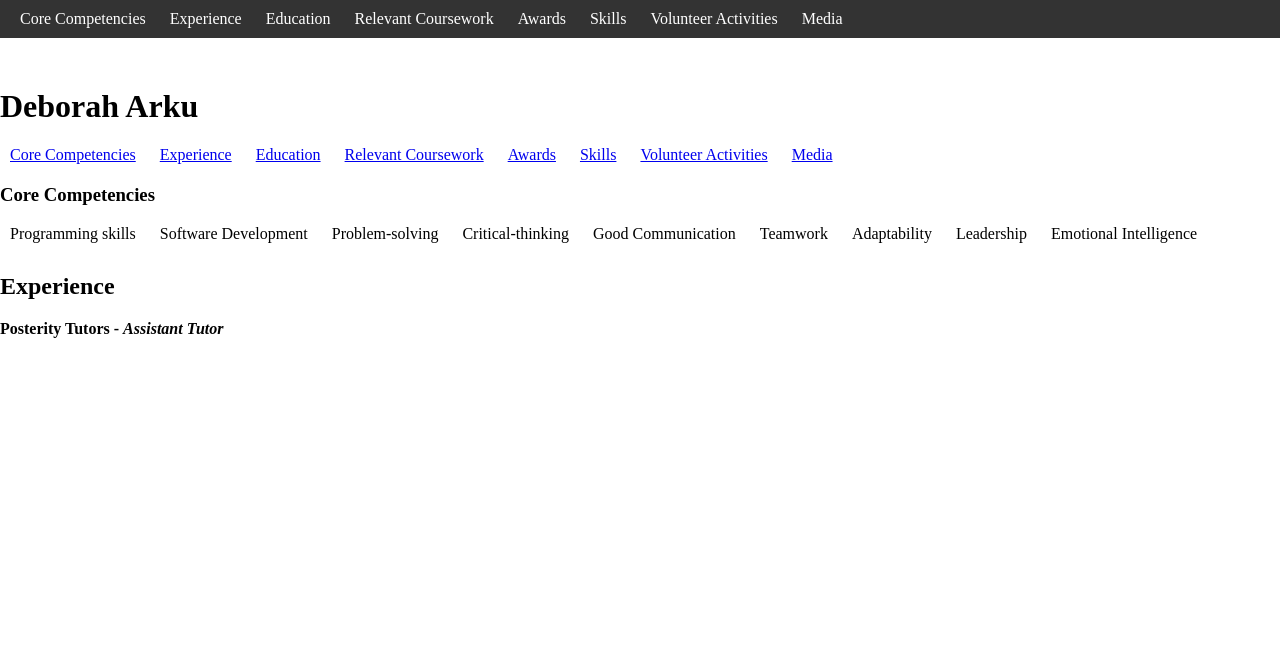
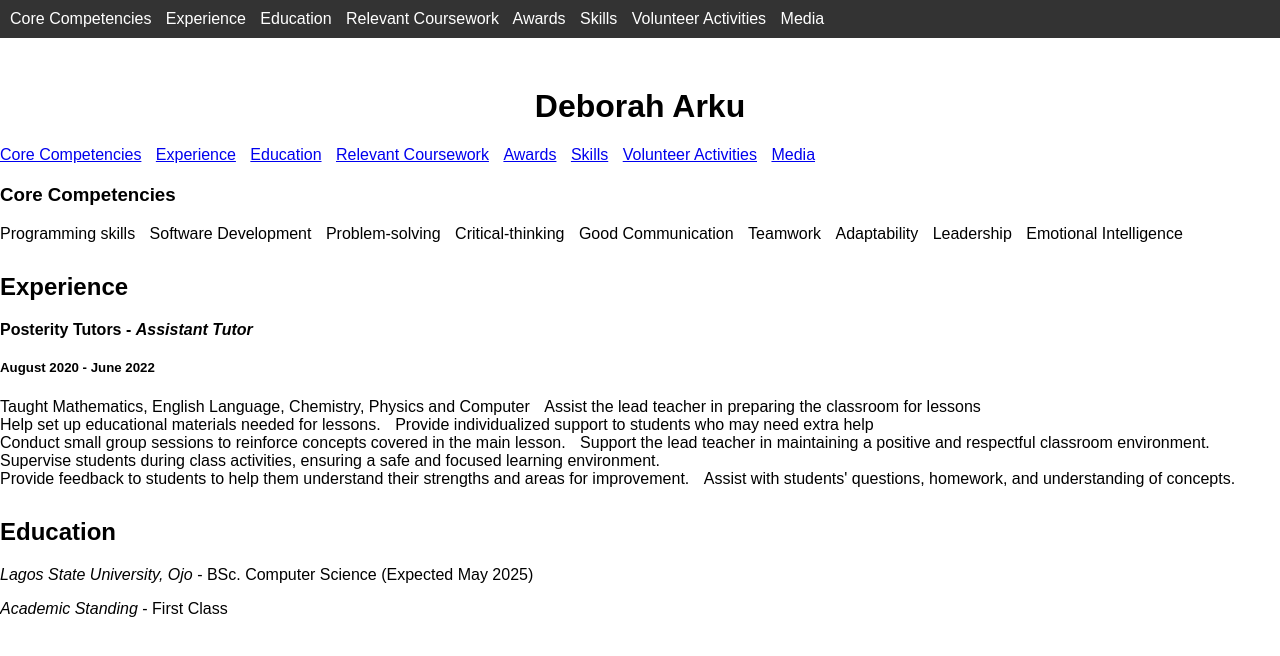
Before and after one commit to Ama-s/my_resume.github.io, a plain HTML site: page index.html in a window 1280 px wide. Drawn offline with Linux system fonts and the light colour scheme.

Commit message:
Update index.html

```diff
--- a/index.html
+++ b/index.html
@@ -5,7 +5,7 @@
     <title>Deborah Arku's Resume</title>
     <style>
         body {
-      font-family: Times New Roman, serif;
+            font-family: Arial, sans-serif;
             margin: 0;
             padding: 0;
         }
@@ -14,13 +14,13 @@
             background-color: #333;
             color: #fff;
             padding: 10px;
-      text-align: left;
+            text-align: left; /* Align nav items to the left */
         }
 
         nav a {
             color: #fff;
             text-decoration: none;
-      margin: 0 10px;
+            margin-right: 10px; /* Add margin only on the right */
         }
 
         nav a:hover {
@@ -28,39 +28,35 @@
         }
 
         h1 {
-      text-align: left; /* Changed alignment to left */
+            text-align: center;
             margin-top: 50px;
         }
 
         ul {
             list-style-type: none;
             padding: 0;
-      text-align: left; /* Changed alignment to left */
+            text-align: left; /* Align list items to the left */
         }
 
         ul li {
             display: inline-block;
-      margin: 0 10px;
+            margin-right: 10px; /* Add margin only on the right */
         }
 
         h2 {
             margin-top: 30px;
-      text-align: left; /* Added alignment for consistency */
         }
 
         h3 {
             margin-top: 20px;
-      text-align: left; /* Added alignment for consistency */
         }
 
         h4 {
             margin-top: 20px;
-      text-align: left; /* Added alignment for consistency */
         }
 
         h5 {
             margin-top: 10px;
-      text-align: left; /* Added alignment for consistency */
         }
 
         #project p {
@@ -75,10 +71,10 @@
         }
     </style>
     <script>
-    window.onload = function() {
+        window.onload = function () {
             // Smooth scrolling
             document.querySelectorAll('a[href^="#"]').forEach(anchor => {
-        anchor.addEventListener('click', function(e) {
+                anchor.addEventListener('click', function (e) {
                     e.preventDefault();
 
                     document.querySelector(this.getAttribute('href')).scrollIntoView({
@@ -131,3 +127,28 @@
     <div id="experience">
         <h2>Experience</h2>
         <h4>Posterity Tutors - <em>Assistant Tutor</em></h4>
+        <h5>August 2020 - June 2022</h5>
+        <ul>
+            <li> Taught Mathematics, English Language, Chemistry, Physics and Computer</li>
+            <li>Assist the lead teacher in preparing the classroom for lessons</li>
+            <li>Help set up educational materials needed for lessons.</li>
+            <li>Provide individualized support to students who may need extra help</li>
+            <li>Conduct small group sessions to reinforce concepts covered in the main lesson.</li>
+            <li>Support the lead teacher in maintaining a positive and respectful classroom
+                environment.</li>
+            <li>Supervise students during class activities, ensuring a safe and focused learning
+                environment.</li>
+            <li>Provide feedback to students to help them understand their strengths and areas
+                for improvement.</li>
+            <li>Assist with students' questions, homework, and understanding of concepts.</li>
+        </ul>
+    </div>
+
+    <div id="education">
+        <h2>Education</h2>
+        <p><em>Lagos State University, Ojo</em> - BSc. Computer Science (Expected May
+            2025)</p>
+        <p><em>Academic Standing</em> - First Class</p>
+    </div>
+
+    <div id
```
Lines whose indentation alone changed are shown as unchanged.
